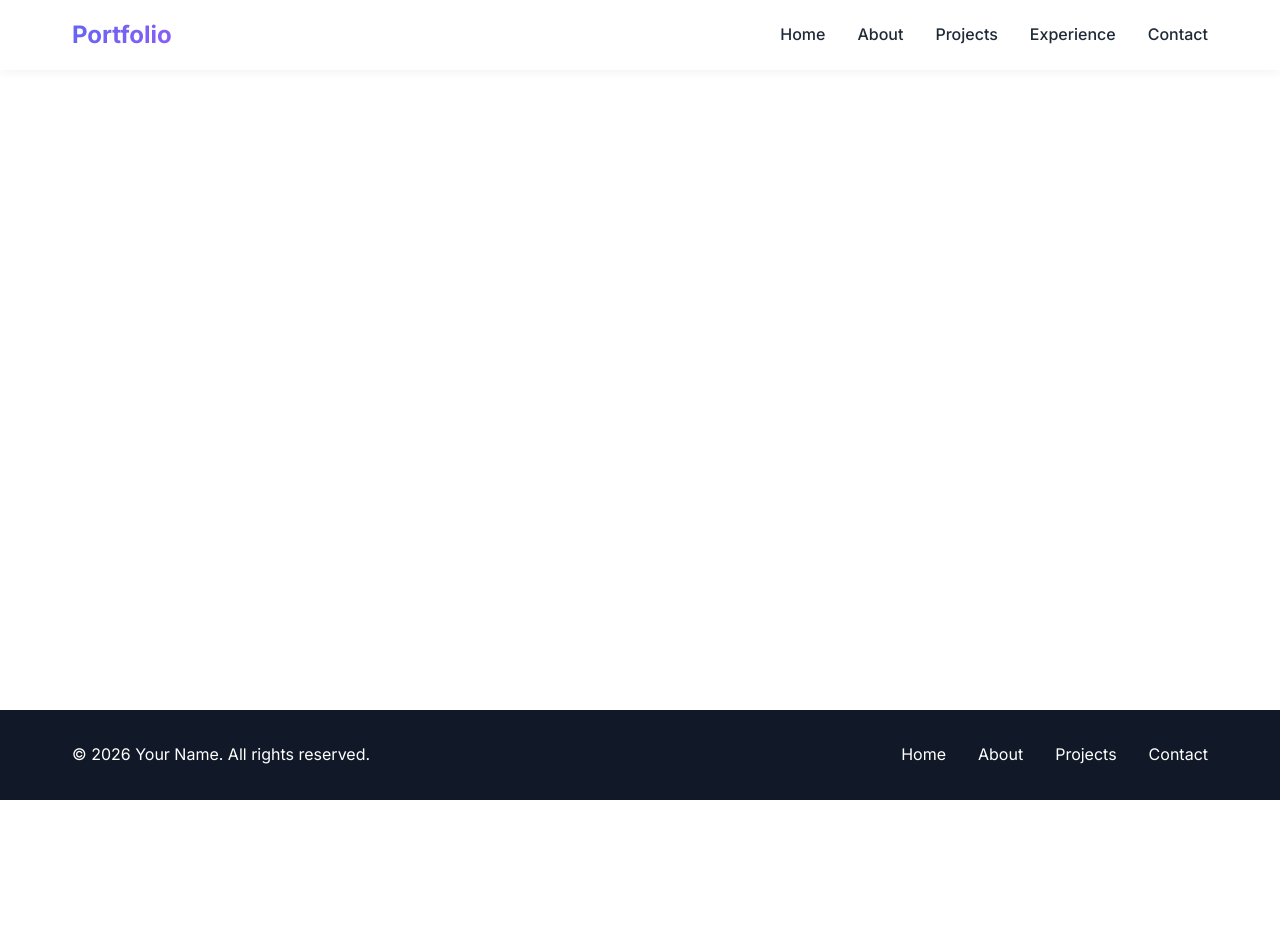
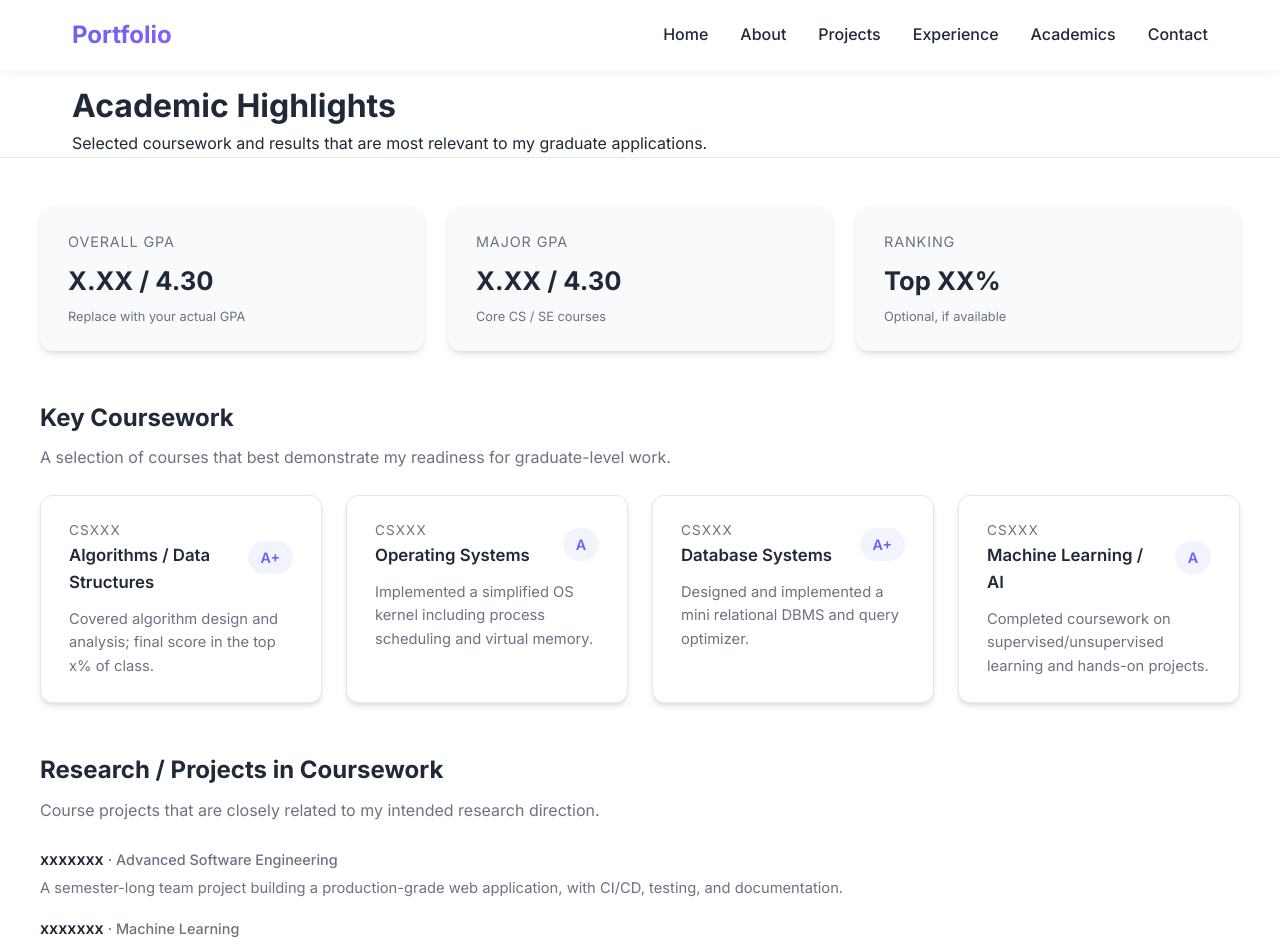
Before and after one commit to Lisa123wang/Portfolio, a Vue app: page /academics in a window 1280 px wide. Shown: the top 948 px of the page. Before the commit the page ends 800 px from the top, so only its background shows below. Built offline with nearby package versions, Linux system fonts and the light colour scheme.

Commit message:
Rename project to "Portfolio" and add Academics page to routing and navigation

```diff
--- a/package.json
+++ b/package.json
@@ -1,5 +1,5 @@
 {
-  "name": "personal-website",
+  "name": "Portfolio",
   "version": "1.0.0",
   "type": "module",
   "scripts": {
--- a/src/components/Navigation.vue
+++ b/src/components/Navigation.vue
@@ -21,6 +21,9 @@
         </li>
         <li>
           <RouterLink to="/experience" @click="closeMenu">Experience</RouterLink>
+        </li>
+        <li>
+          <RouterLink to="/academics" @click="closeMenu">Academics</RouterLink>
         </li>
         <li>
           <RouterLink to="/contact" @click="closeMenu">Contact</RouterLink>
--- /dev/null
+++ b/src/pages/AcademicsPage.vue
@@ -0,0 +1,258 @@
+<template>
+  <div class="page">
+    <header class="page-header">
+      <div class="container">
+        <h1>Academic Highlights</h1>
+        <p>
+          Selected coursework and results that are most relevant to my graduate applications.
+        </p>
+      </div>
+    </header>
+
+    <section class="container academics-section">
+      <div class="summary-cards">
+        <div class="summary-card">
+          <div class="label">Overall GPA</div>
+          <div class="value">X.XX / 4.30</div>
+          <div class="hint">Replace with your actual GPA</div>
+        </div>
+        <div class="summary-card">
+          <div class="label">Major GPA</div>
+          <div class="value">X.XX / 4.30</div>
+          <div class="hint">Core CS / SE courses</div>
+        </div>
+        <div class="summary-card">
+          <div class="label">Ranking</div>
+          <div class="value">Top XX%</div>
+          <div class="hint">Optional, if available</div>
+        </div>
+      </div>
+
+      <div class="section-block">
+        <h2>Key Coursework</h2>
+        <p class="section-desc">
+          A selection of courses that best demonstrate my readiness for graduate-level work.
+        </p>
+
+        <div class="course-grid">
+          <div
+            v-for="course in coreCourses"
+            :key="course.code"
+            class="course-card"
+          >
+            <div class="course-header">
+              <div>
+                <div class="course-code">{{ course.code }}</div>
+                <div class="course-name">{{ course.name }}</div>
+              </div>
+              <div class="course-grade">
+                <span>{{ course.grade }}</span>
+              </div>
+            </div>
+            <p class="course-notes">{{ course.note }}</p>
+          </div>
+        </div>
+      </div>
+
+      <div class="section-block">
+        <h2>Research / Projects in Coursework</h2>
+        <p class="section-desc">
+          Course projects that are closely related to my intended research direction.
+        </p>
+
+        <ul class="project-list">
+          <li v-for="item in projectCourses" :key="item.title">
+            <div class="project-title">
+              {{ item.title }}
+              <span class="project-course"> · {{ item.course }}</span>
+            </div>
+            <p class="project-desc">{{ item.description }}</p>
+          </li>
+        </ul>
+      </div>
+    </section>
+  </div>
+</template>
+
+<script>
+export default {
+  name: 'AcademicsPage',
+  data() {
+    return {
+      coreCourses: [
+        {
+          code: 'CSxxx',
+          name: 'Algorithms / Data Structures',
+          grade: 'A+',
+          note: 'Covered algorithm design and analysis; final score in the top x% of class.'
+        },
+        {
+          code: 'CSxxx',
+          name: 'Operating Systems',
+          grade: 'A',
+          note: 'Implemented a simplified OS kernel including process scheduling and virtual memory.'
+        },
+        {
+          code: 'CSxxx',
+          name: 'Database Systems',
+          grade: 'A+',
+          note: 'Designed and implemented a mini relational DBMS and query optimizer.'
+        },
+        {
+          code: 'CSxxx',
+          name: 'Machine Learning / AI',
+          grade: 'A',
+          note: 'Completed coursework on supervised/unsupervised learning and hands-on projects.'
+        }
+      ],
+      projectCourses: [
+        {
+          title: 'xxxxxxx',
+          course: 'Advanced Software Engineering',
+          description:
+            'A semester-long team project building a production-grade web application, with CI/CD, testing, and documentation.'
+        },
+        {
+          title: 'xxxxxxx',
+          course: 'Machine Learning',
+          description:
+            'Implemented and evaluated several ML models on real-world datasets, focusing on model selection and evaluation.'
+        }
+      ]
+    }
+  }
+}
+</script>
+
+<style scoped>
+.academics-section {
+  padding: 3rem 0 4rem;
+}
+
+.summary-cards {
+  display: grid;
+  grid-template-columns: repeat(auto-fit, minmax(220px, 1fr));
+  gap: 1.5rem;
+  margin-bottom: 3rem;
+}
+
+.summary-card {
+  padding: 1.5rem 1.75rem;
+  border-radius: 12px;
+  background: var(--bg-secondary);
+  box-shadow: var(--shadow);
+}
+
+.summary-card .label {
+  font-size: 0.9rem;
+  text-transform: uppercase;
+  letter-spacing: 0.06em;
+  color: var(--text-secondary);
+  margin-bottom: 0.5rem;
+}
+
+.summary-card .value {
+  font-size: 1.6rem;
+  font-weight: 700;
+  color: var(--text-primary);
+}
+
+.summary-card .hint {
+  margin-top: 0.3rem;
+  font-size: 0.8rem;
+  color: var(--text-secondary);
+}
+
+.section-block {
+  margin-bottom: 3rem;
+}
+
+.section-block h2 {
+  font-size: 1.5rem;
+  margin-bottom: 0.5rem;
+}
+
+.section-desc {
+  color: var(--text-secondary);
+  margin-bottom: 1.5rem;
+}
+
+.course-grid {
+  display: grid;
+  grid-template-columns: repeat(auto-fit, minmax(260px, 1fr));
+  gap: 1.5rem;
+}
+
+.course-card {
+  padding: 1.5rem 1.75rem;
+  border-radius: 12px;
+  border: 1px solid var(--border-color);
+  background: #ffffff;
+  box-shadow: var(--shadow);
+}
+
+.course-header {
+  display: flex;
+  justify-content: space-between;
+  align-items: center;
+  margin-bottom: 0.75rem;
+  gap: 0.75rem;
+}
+
+.course-code {
+  font-size: 0.85rem;
+  text-transform: uppercase;
+  letter-spacing: 0.08em;
+  color: var(--text-secondary);
+}
+
+.course-name {
+  font-size: 1.05rem;
+  font-weight: 600;
+}
+
+.course-grade {
+  padding: 0.3rem 0.8rem;
+  border-radius: 999px;
+  background: rgba(99, 102, 241, 0.08);
+  color: var(--primary-color);
+  font-weight: 600;
+  font-size: 0.9rem;
+}
+
+.course-notes {
+  font-size: 0.92rem;
+  color: var(--text-secondary);
+}
+
+.project-list {
+  list-style: none;
+  padding: 0;
+  margin: 0;
+  display: flex;
+  flex-direction: column;
+  gap: 1rem;
+}
+
+.project-title {
+  font-weight: 600;
+}
+
+.project-course {
+  font-weight: 500;
+  color: var(--text-secondary);
+  font-size: 0.9rem;
+}
+
+.project-desc {
+  margin-top: 0.25rem;
+  font-size: 0.92rem;
+  color: var(--text-secondary);
+}
+
+@media (max-width: 768px) {
+  .academics-section {
+    padding-top: 2rem;
+  }
+}
+</style>
--- a/src/router.js
+++ b/src/router.js
@@ -5,12 +5,14 @@ import AboutPage from './pages/AboutPage.vue'
 import ProjectsPage from './pages/ProjectsPage.vue'
 import ExperiencePage from './pages/ExperiencePage.vue'
 import ContactPage from './pages/ContactPage.vue'
+import AcademicsPage from './pages/AcademicsPage.vue'
 
 const routes = [
   { path: '/', name: 'home', component: HomePage },
   { path: '/about', name: 'about', component: AboutPage },
   { path: '/projects', name: 'projects', component: ProjectsPage },
   { path: '/experience', name: 'experience', component: ExperiencePage },
+  { path: '/academics', name: 'academics', component: AcademicsPage },
   { path: '/contact', name: 'contact', component: ContactPage }
 ]
 
```
Also changed, not shown: 1 other file (tests, documents, lock files or other folders).
